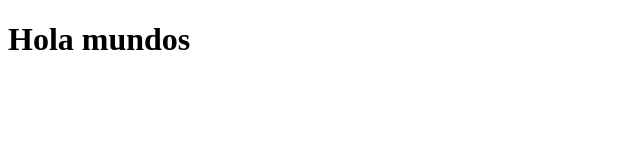
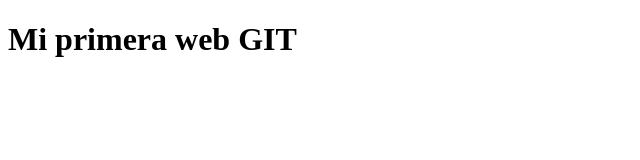
Before and after one commit to rubenoroquieta/SMR2MASANZR.O, a plain HTML site: page index.html in a window 1280 px wide. Shown: the whole page, without its empty margins (0-640 px from the left). Drawn offline with Linux system fonts and the light colour scheme.

Commit message:
Update index.html

```diff
--- a/index.html
+++ b/index.html
@@ -2,9 +2,9 @@
 <html>
 <head>
 	<meta charset="utf-8">
-	<title>a</title>
+	<title>Mi primera web GIT</title>
 </head>
 <body>
-<h1>Hola mundos</h1>
+<h1>Mi primera web GIT</h1>
 </body>
 </html>
```
